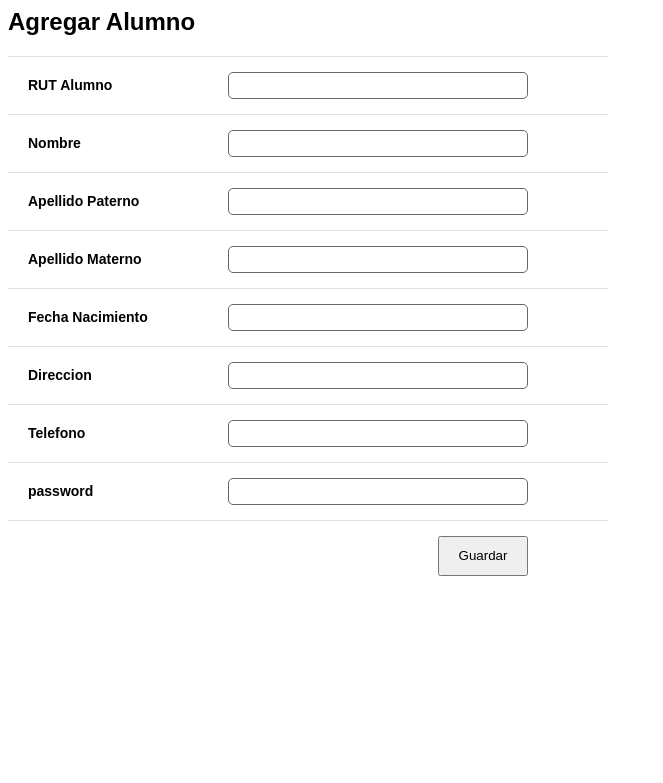
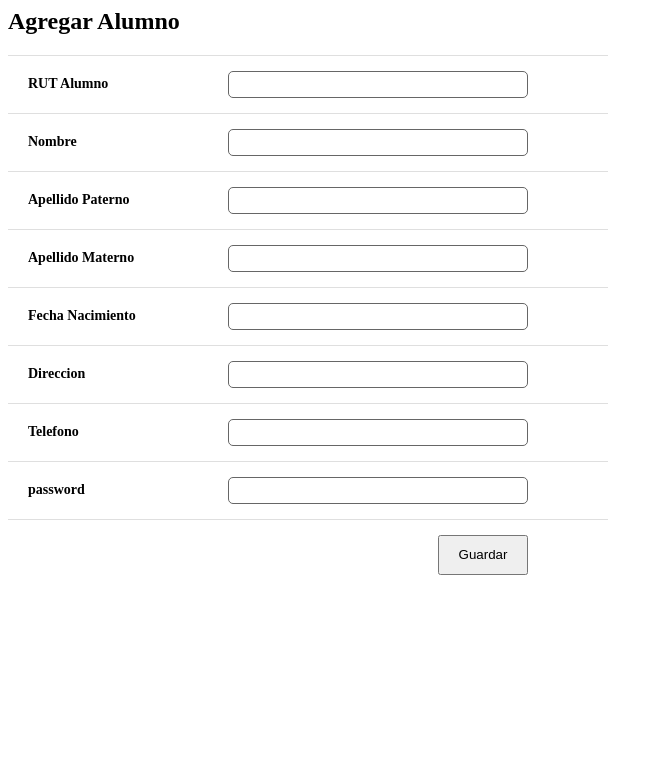
Before and after one commit to katevel/RandomTest, a PHP site: page /system/admin/agregar_alumno.php in a window 1280 px wide. Shown: the top 783 px of the page, without its empty margins (0-663 px from the left). Run offline with PHP 8.4, Linux system fonts and the light colour scheme.

Commit message:
weas malas

```diff
--- a/system/admin/agregar_alumno.php
+++ b/system/admin/agregar_alumno.php
@@ -6,7 +6,7 @@
 <script>
   $(document).ready(function(){
 
-	$('#rut').Rut({
+	/*$('#rut').Rut({
 	  on_error: function(){ alert('Rut incorrecto'); },
 	  format_on: 'keyup'
 	});
@@ -44,7 +44,7 @@
     			required: true
     		}
     		}
-    });
+    });*/
   });
 </script>
 
--- a/system/css/formvalidate.css
+++ b/system/css/formvalidate.css
@@ -1,32 +1,34 @@
-body{
+/*body{
 	font-family:sans-serif;
-}
+}*/
 
-img
+#form img
 {
     border:none;
 }
-ul, ul li
+#form ul, ul li
 {
     list-style-type: none;
     margin: 0;
     padding: 0;
 }
-ul li.first
+#form ul li.first
 {
     border-top: 1px solid #DFDFDF;
 }
-ul li.last
+ #form ul li.last
 {
     border: none;
 }
-ul p
+ #form ul p
 {
     float: left;
     margin: 0;
     width: 310px;
 }
-ul h3
+
+#form ul h3
+
 {
     float: left;
     font-size: 14px;
@@ -35,14 +37,15 @@ ul h3
     width: 200px;
     margin-left:20px;
 }
-ul li
+
+ #form ul li
 {
     border-bottom: 1px solid #DFDFDF;
     padding: 15px 0;
     width:600px;
     overflow:hidden;
 }
-ul textarea{
+ #form ul textarea{
 	width:300px;
 	padding: 5px;
 	position: relative;
@@ -50,7 +53,7 @@ ul textarea{
 	-moz-border-radius: 5px;
 	-webkit-border-radius: 5px;
 }
-ul select{
+#form ul select{
 	width:300px;
 	padding: 5px;
 	position: relative;
@@ -58,7 +61,7 @@ ul select{
 	-moz-border-radius: 5px;
 	-webkit-border-radius: 5px;
 }
-ul input[type="text"], ul input[type="password"]{
+#form ul input[type="text"], ul input[type="password"]{
     width:300px;
     padding:5px;
     position:relative;
@@ -66,14 +69,15 @@ ul input[type="text"], ul input[type="password"]{
     -moz-border-radius:5px;
     -webkit-border-radius:5px;
 }
-ul input.required
+
+ #form ul input.required
 {
     border: solid 1px #f00;
 }
-ul input.error{
+#form ul input.error{
 	border: solid 1px #FF0000;
 }
-li label.error{
+#form li label.error{
 	color: #FF0000;
 	font-family:Arial, Helvetica, sans-serif;
 	font-style: italic;
@@ -81,7 +85,7 @@ li label.error{
 	font-size: 11px;
 	float: right;
 }
-li select.error{
+#form li select.error{
 	color: #FF0000;
 	font-family:Arial, Helvetica, sans-serif;
 	font-style: italic;
@@ -89,14 +93,14 @@ li select.error{
 	font-size: 11px;
 	float: right;
 }
-li input[type="submit"]{
+#form li input[type="submit"]{
 	float: right;
 	margin-right: 80px;
 	width: 90px;
 	height: 40px;
 }
 
-.hide{
+#hide{
 	display: none;
 }
 #table-selected{
```
Also changed, not shown: css/style.css (+6 -5 lines), system/admin/index.php (+43 -3 lines).
